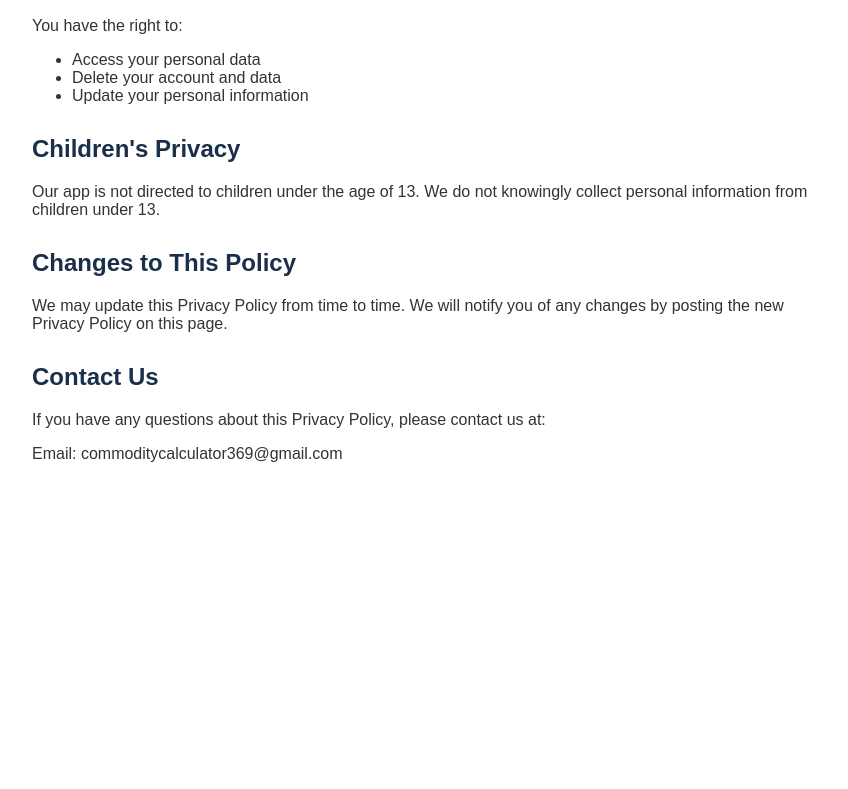
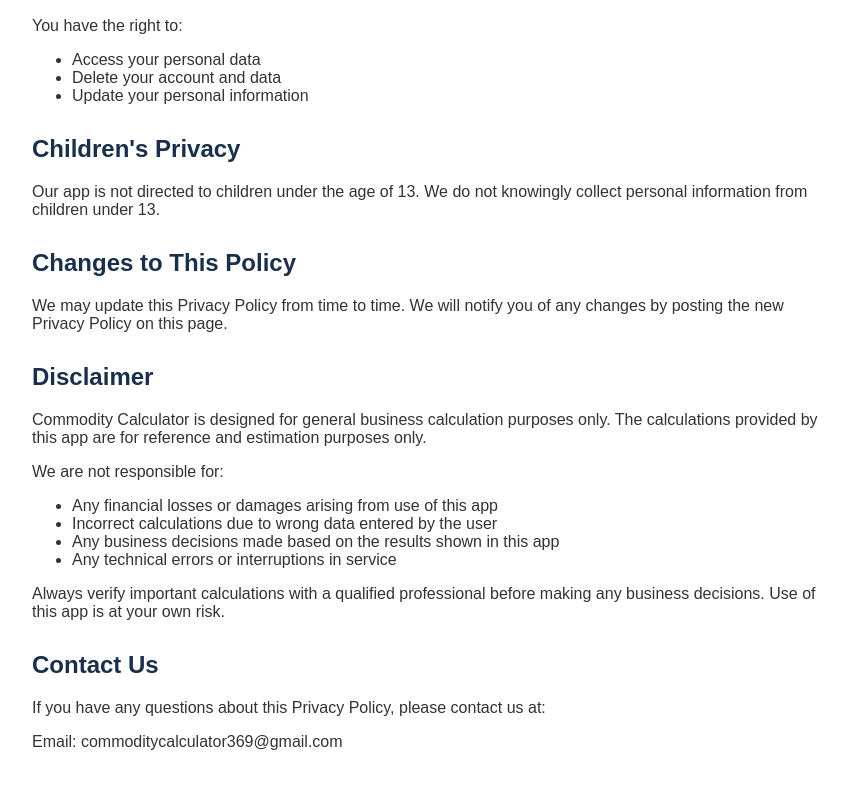
Before and after one commit to rajanpatel95729642/privacy-policy, a plain HTML site: page index.html in a window 1280 px wide. Shown: the part 867-1656 px from the top of the page, without its empty margins (208-1056 px from the left). Before the commit the page ends 1370 px from the top, so only its background shows below. Drawn offline with Linux system fonts and the light colour scheme.

Commit message:
Add disclaimer about app usage and calculations
Added a disclaimer section to clarify the app's limitations and user responsibilities.

```diff
--- a/index.html
+++ b/index.html
@@ -55,6 +55,17 @@
   <h2>Changes to This Policy</h2>
   <p>We may update this Privacy Policy from time to time. We will notify you of any changes by posting the new Privacy Policy on this page.</p>
 
+  <h2>Disclaimer</h2>
+<p>Commodity Calculator is designed for general business calculation purposes only. The calculations provided by this app are for reference and estimation purposes only.</p>
+<p>We are not responsible for:</p>
+<ul>
+  <li>Any financial losses or damages arising from use of this app</li>
+  <li>Incorrect calculations due to wrong data entered by the user</li>
+  <li>Any business decisions made based on the results shown in this app</li>
+  <li>Any technical errors or interruptions in service</li>
+</ul>
+<p>Always verify important calculations with a qualified professional before making any business decisions. Use of this app is at your own risk.</p>
+
   <h2>Contact Us</h2>
   <p>If you have any questions about this Privacy Policy, please contact us at:</p>
   <p>Email: commoditycalculator369@gmail.com</p>
```
